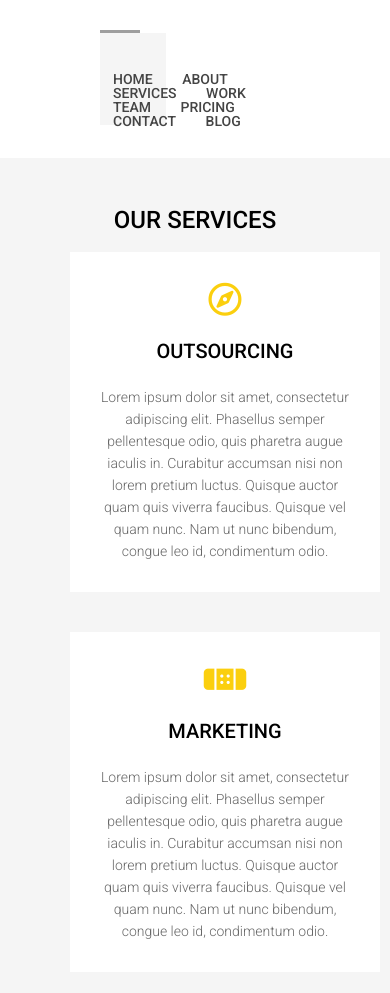
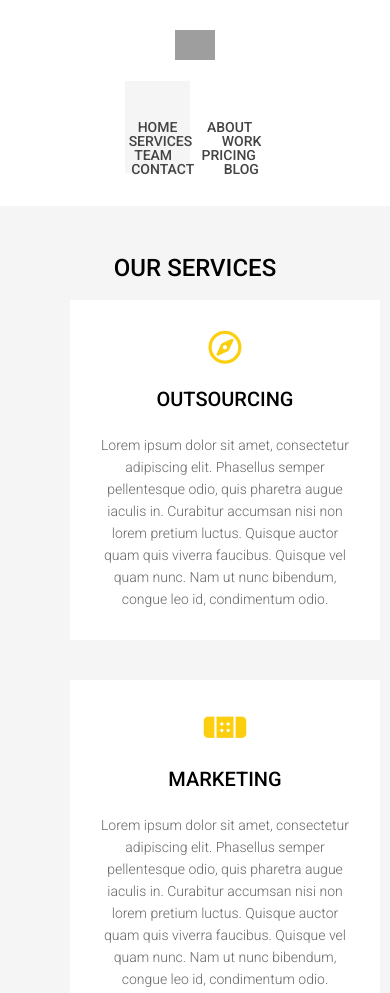
Before and after one commit to f97/co-well-training, a plain HTML site: page CSS/index.html in a window 390 px wide. Shown: the top 993 px of the page. Drawn offline with Linux system fonts and the light colour scheme; grey boxes are pictures that could not be loaded.

Commit message:
Update reponsize

```diff
--- a/CSS/css/style.css
+++ b/CSS/css/style.css
@@ -104,3 +104,18 @@ section h3 {
     font-weight: 300;
     line-height: 22px;
 }
+
+@media only screen and (max-width: 1160px) {
+    #header {
+        text-align: center;
+    }
+    .logo {
+        float: unset;
+        height: 80px;
+    }
+
+    nav {
+        float: unset;
+    }
+
+}
```
